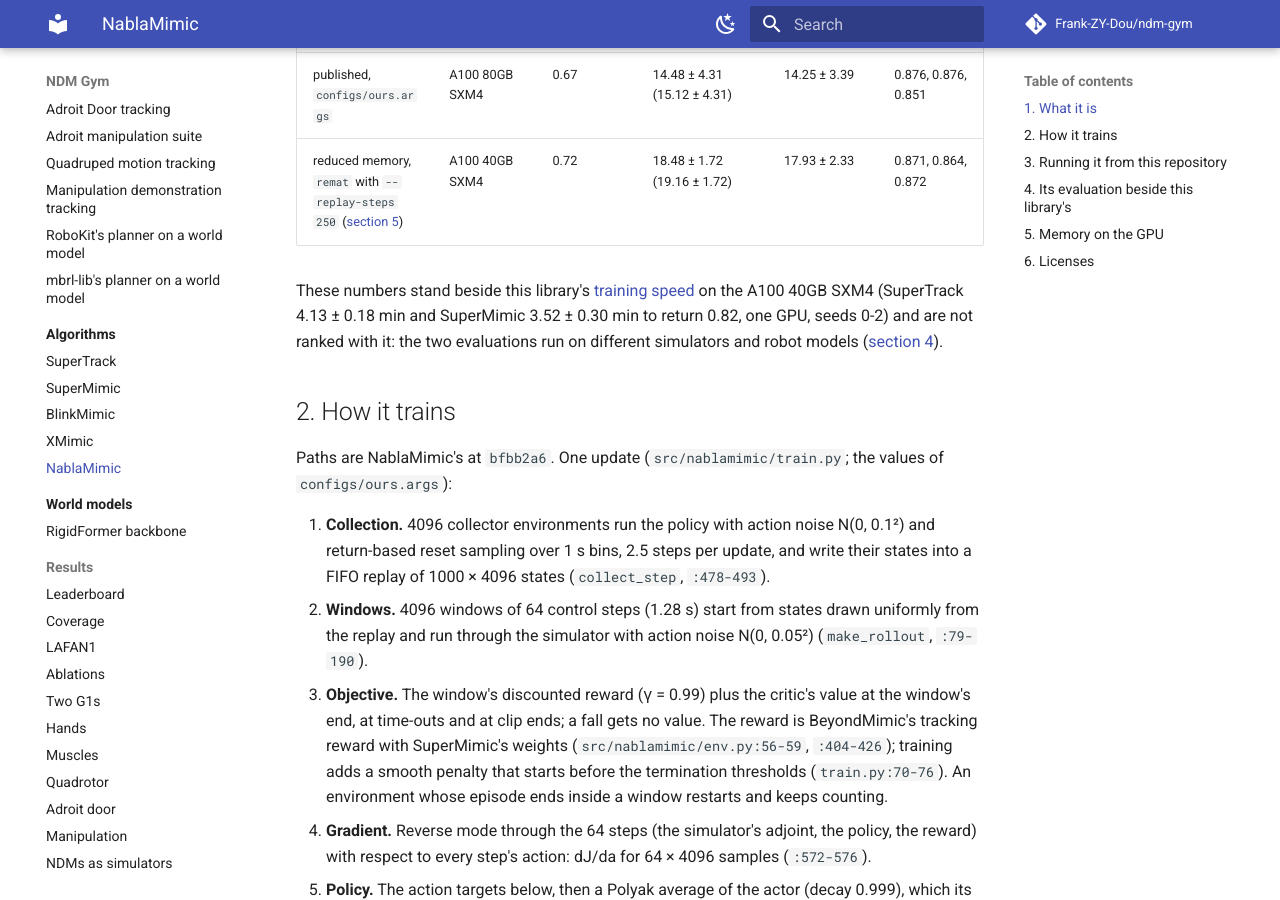
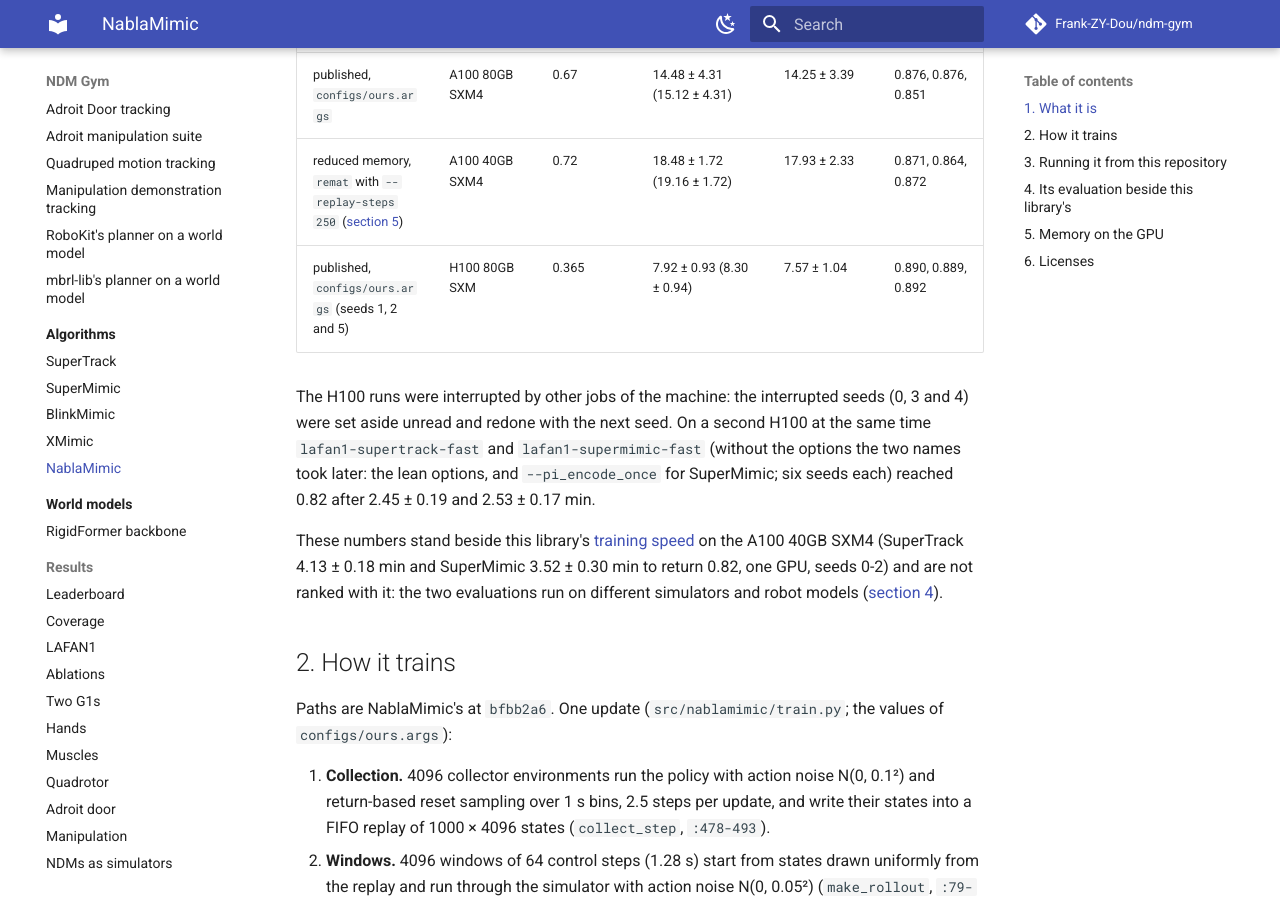
Before and after one commit to Frank-ZY-Dou/ndm-gym, an MkDocs documentation site: the page built from docs/algorithms/nablamimic.md, in a window 1280 px wide and 900 px high, scrolled down 831 px. Built offline with MkDocs 1.6.1 and Material for MkDocs 9.7.7, drawn with Linux system fonts in a browser that asks for light colours; comment, search, counter and statistics services are not loaded.

Commit message:
NablaMimic: its published configuration on an H100 80GB SXM (seeds 1, 2 and 5: return 0.82 after 7.92 +- 0.93 min from update 50, 0.365 s per update), beside SuperTrack's and SuperMimic's fast configurations (2.45 +- 0.19 and 2.53 +- 0.17 min, not ranked)

```diff
--- a/docs/algorithms/nablamimic.md
+++ b/docs/algorithms/nablamimic.md
@@ -28,6 +28,12 @@ run, of the earlier recipe with absolute actions: 0.82 after 0.41 h.
 |---|---|---|---|---|---|
 | published, `configs/ours.args` | A100 80GB SXM4 | 0.67 | 14.48 ± 4.31 (15.12 ± 4.31) | 14.25 ± 3.39 | 0.876, 0.876, 0.851 |
 | reduced memory, `remat` with `--replay-steps 250` ([section 5](#5-memory-on-the-gpu)) | A100 40GB SXM4 | 0.72 | 18.48 ± 1.72 (19.16 ± 1.72) | 17.93 ± 2.33 | 0.871, 0.864, 0.872 |
+| published, `configs/ours.args` (seeds 1, 2 and 5) | H100 80GB SXM | 0.365 | 7.92 ± 0.93 (8.30 ± 0.94) | 7.57 ± 1.04 | 0.890, 0.889, 0.892 |
+
+The H100 runs were interrupted by other jobs of the machine: the interrupted seeds (0, 3 and 4) were set aside unread and redone
+with the next seed. On a second H100 at the same time `lafan1-supertrack-fast` and `lafan1-supermimic-fast` (without the options the two
+names took later: the lean options, and `--pi_encode_once` for SuperMimic; six seeds each) reached 0.82 after 2.45 ± 0.19 and 2.53 ±
+0.17 min.
 
 These numbers stand beside this library's [training speed](../../README.md#training-speed) on the A100 40GB SXM4
 (SuperTrack 4.13 ± 0.18 min and SuperMimic 3.52 ± 0.30 min to return 0.82, one GPU, seeds 0-2) and are not ranked
```
Also changed, not shown: benchmarks/g1_lafan1_tracking/results.md (+16 -0 lines).
